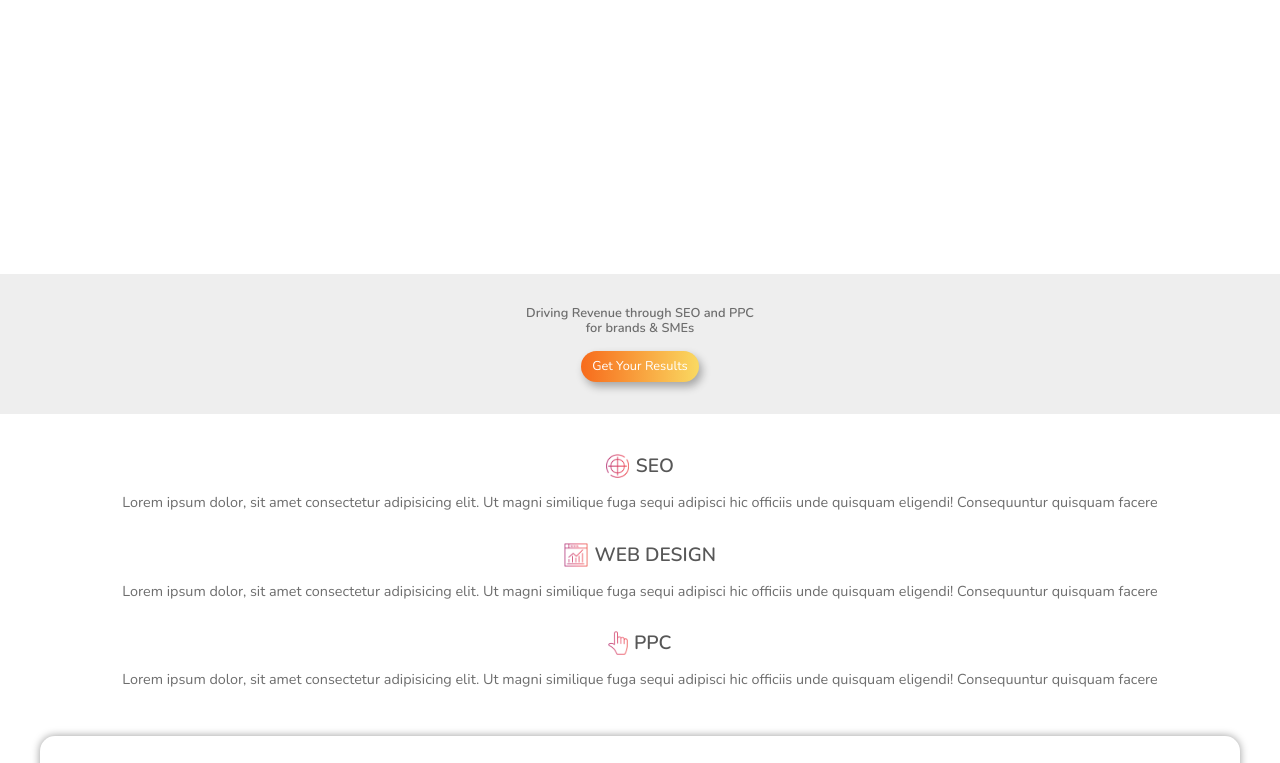
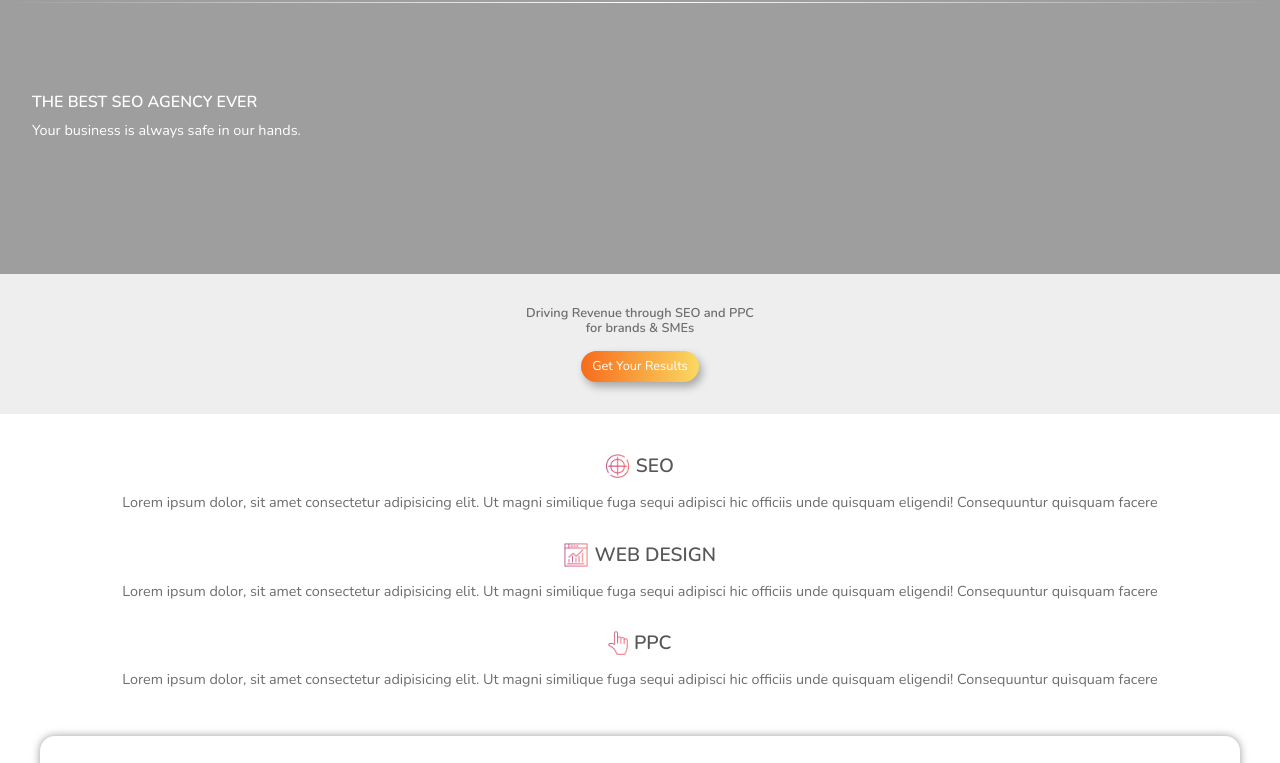
Before and after one commit to konradcodes/Web-Dev-Challenge-2, a website: page index.html in a window 1280 px wide. Shown: the part 46-809 px from the top of the page. Drawn offline with nearby package versions, Linux system fonts and the light colour scheme; the site is published under a folder, as on GitHub Pages, so addresses that start at the root find nothing.

Commit message:
changed the url for the image

```diff
--- a/css/style.css
+++ b/css/style.css
@@ -386,7 +386,7 @@ template {
   height: 40vh;
   width: 100vw;
   margin: 0;
-  background-image: url("/img/Backgroundimage.png");
+  background-image: url("../img/Backgroundimage.png");
   background-position: center;
   background-size: cover; }
   .header__logo-box {
```
